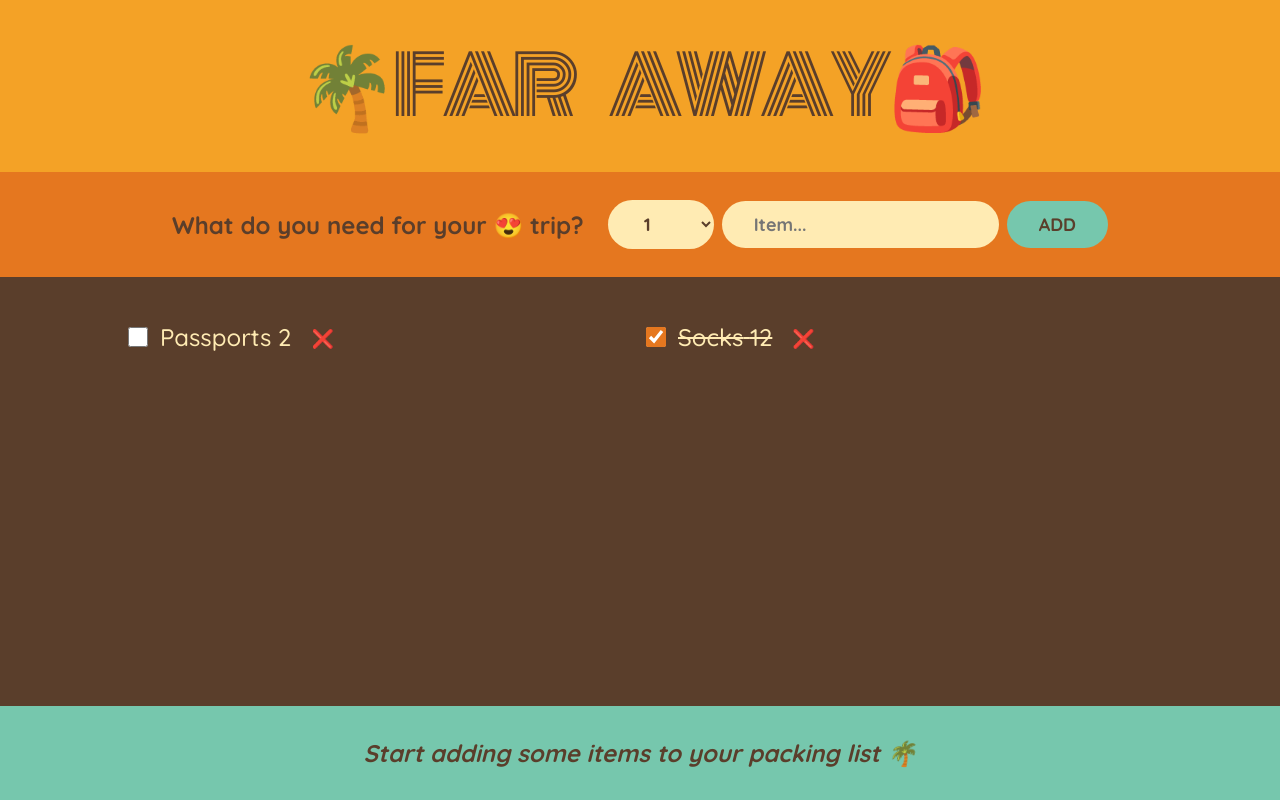
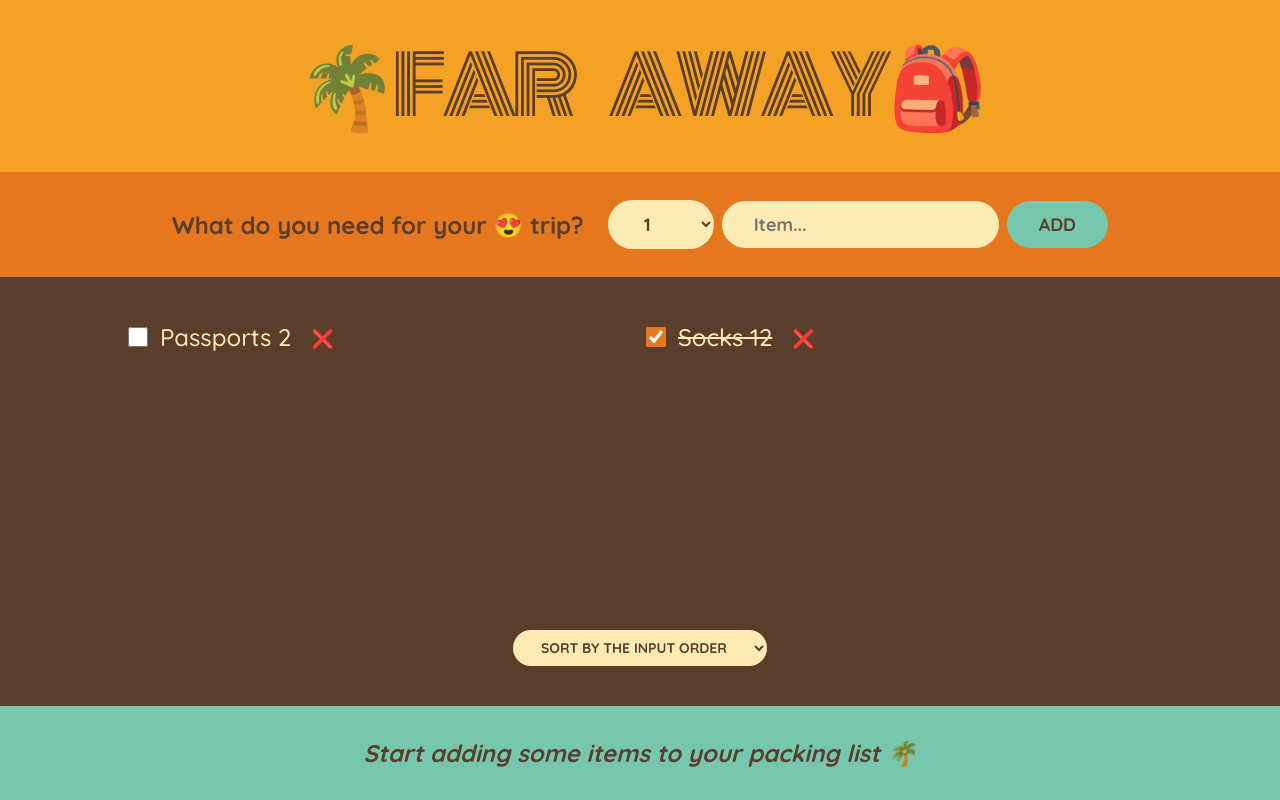
Before and after one commit to 1um1n0517y01/react-travel-list, a React (Create React App) app: page / in a window 1280 px wide. Built offline with nearby package versions, Linux system fonts and the light colour scheme.

Commit message:
Sorting Items

```diff
--- a/src/App.js
+++ b/src/App.js
@@ -92,10 +92,28 @@ function Form({ onAddItems }) {
 }
 
 function PackingList({ items, onDeleteItem, onToggleItem }) {
+  const [sortBy, setSortBy] = useState('input');
+
+  // Creating derived state
+  let sortedItems;
+
+  if (sortBy === 'input') sortedItems = items;
+
+  // we use slice, since sort method is mutating method
+  if (sortBy === 'description')
+    sortedItems = items
+      .slice()
+      .sort((a, b) => a.description.localeCompare(b.description));
+
+  if (sortBy === 'packed')
+    sortedItems = items
+      .slice()
+      .sort((a, b) => Number(a.packed) - Number(b.packed));
+
   return (
     <div className='list'>
       <ul>
-        {items.map((item) => (
+        {sortedItems.map((item) => (
           <Item
             item={item}
             key={item.id}
@@ -104,6 +122,19 @@ function PackingList({ items, onDeleteItem, onToggleItem }) {
           />
         ))}
       </ul>
+
+      <div className='actions'>
+        <select
+          name=''
+          id=''
+          value={sortBy}
+          onChange={(e) => setSortBy(e.target.value)}
+        >
+          <option value='input'>Sort by the input order</option>
+          <option value='description'>Sort by description</option>
+          <option value='packed'>Sort by packed status</option>
+        </select>
+      </div>
     </div>
   );
 }
```
